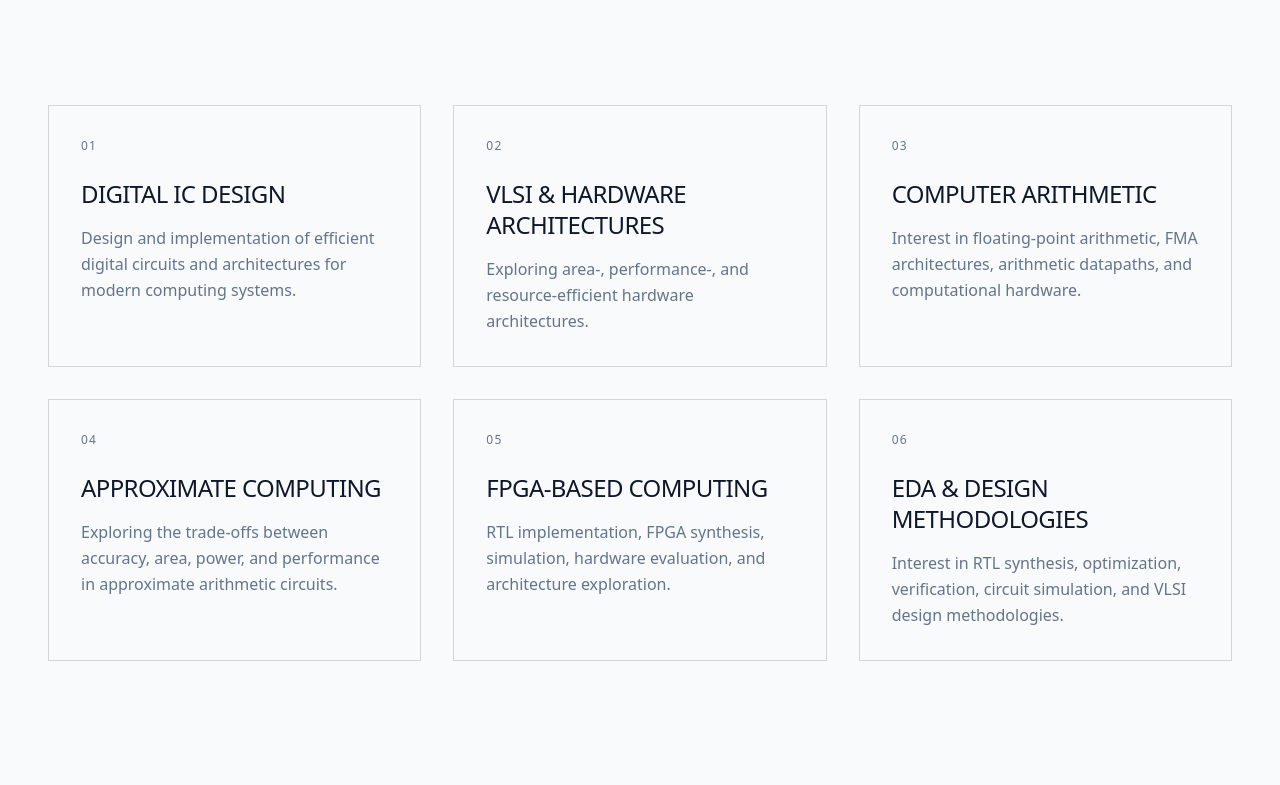
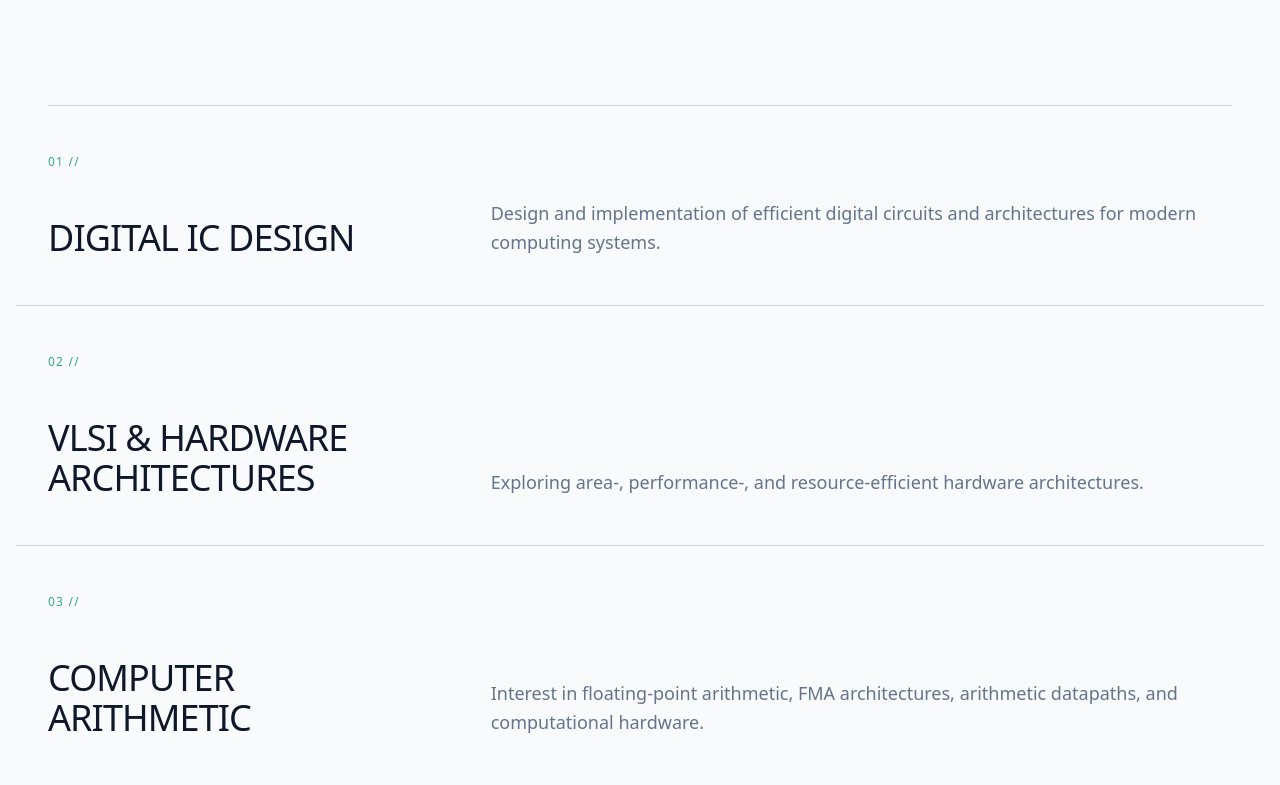
Before and after one commit to Rudra-learner/deba, a Next.js app: page / in a window 1280 px wide. Shown: the part 1835-2620 px from the top of the page. Built offline with nearby package versions, Linux system fonts and the light colour scheme.

Commit message:
UI Feature: Redesign Research Interests from grid boxes to a premium interactive typography list

```diff
--- a/src/components/ui/ResearchInterests.tsx
+++ b/src/components/ui/ResearchInterests.tsx
@@ -12,18 +12,25 @@ export function ResearchInterests() {
         </h3>
       </div>
 
-      <div className="grid grid-cols-1 md:grid-cols-2 lg:grid-cols-3 gap-8">
+      <div className="flex flex-col border-t border-[var(--color-border)]">
         {PORTFOLIO_DATA.researchInterests.map((interest, idx) => (
-          <div key={idx} className="flex flex-col p-8 border border-[var(--color-border)] bg-[var(--background)] hover:border-[var(--foreground)] transition-colors duration-300">
-            <div className="text-xs font-mono tracking-widest text-[var(--color-muted)] uppercase mb-6">
-              0{idx + 1}
+          <div
+            key={idx}
+            className="group flex flex-col md:flex-row py-8 md:py-12 border-b border-[var(--color-border)] hover:bg-[var(--foreground)] hover:text-[var(--background)] transition-colors duration-500 px-4 md:px-8 -mx-4 md:-mx-8 cursor-default"
+          >
+            <div className="md:w-1/3 flex flex-col justify-between mb-4 md:mb-0 pr-4">
+              <span className="text-xs font-mono tracking-widest uppercase text-[var(--color-accent)] group-hover:text-[var(--background)] opacity-80 mb-4 md:mb-12">
+                0{idx + 1} //
+              </span>
+              <h4 className="text-2xl md:text-3xl lg:text-4xl font-medium tracking-tight uppercase leading-[1.1]">
+                {interest.title}
+              </h4>
             </div>
-            <h4 className="text-xl md:text-2xl font-medium tracking-tight uppercase leading-[1.3] mb-4 text-[var(--foreground)]">
-              {interest.title}
-            </h4>
-            <p className="text-base text-[var(--color-muted)] font-light leading-relaxed">
-              {interest.description}
-            </p>
+            <div className="md:w-2/3 md:pl-12 flex items-end">
+              <p className="text-base md:text-lg font-light leading-relaxed text-[var(--color-muted)] group-hover:text-[var(--background)] group-hover:opacity-90 transition-colors duration-500">
+                {interest.description}
+              </p>
+            </div>
           </div>
         ))}
       </div>
```
